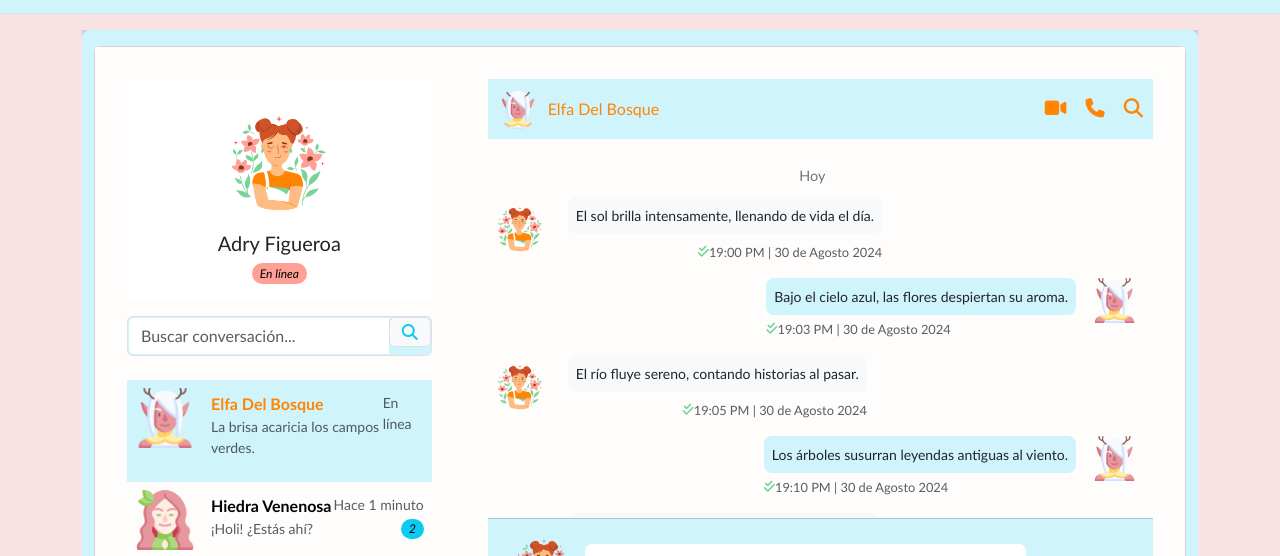
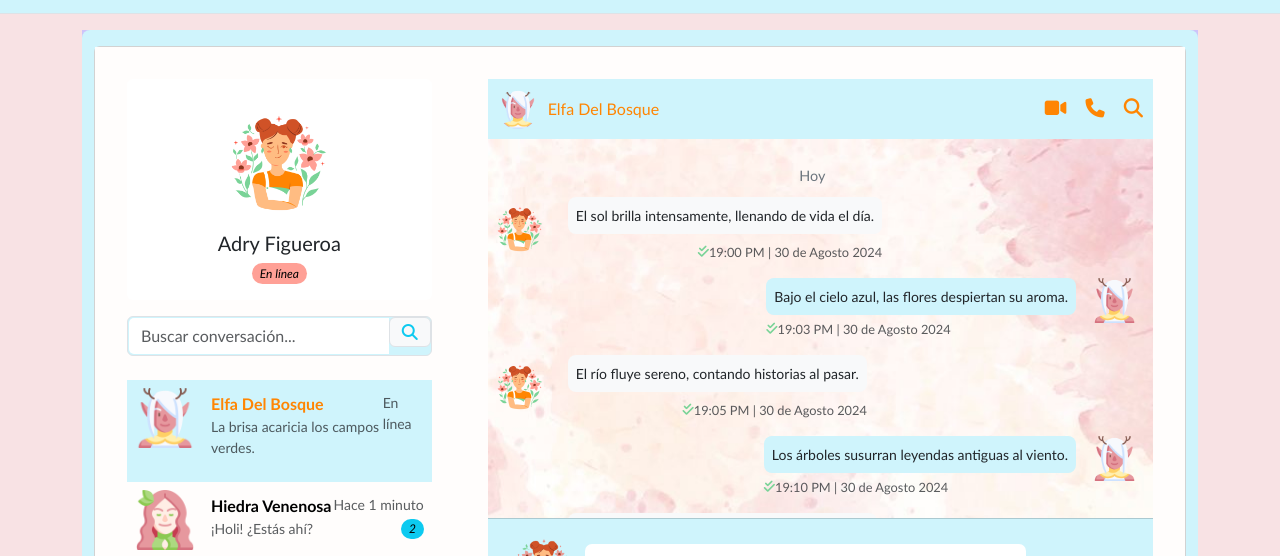
Before and after one commit to AdryFigueroa/chatbox_vintage_2024, a plain HTML site: page index.html in a window 1280 px wide. Shown: the part 185-741 px from the top of the page. Drawn offline with nearby package versions, Linux system fonts and the light colour scheme; the site is published under a folder, as on GitHub Pages, so addresses that start at the root find nothing; some icons are missing.

Commit message:
cambio direccion url background

```diff
--- a/assets/css/style.css
+++ b/assets/css/style.css
@@ -188,7 +188,7 @@ a:active {
 #conversa {
   position: relative;
   height: 100%;
-  background-image: url(/assets/img/chat_background.jpg);
+  background-image: url(../img/chat_background.jpg);
 }
 
 .chat-header {
```
